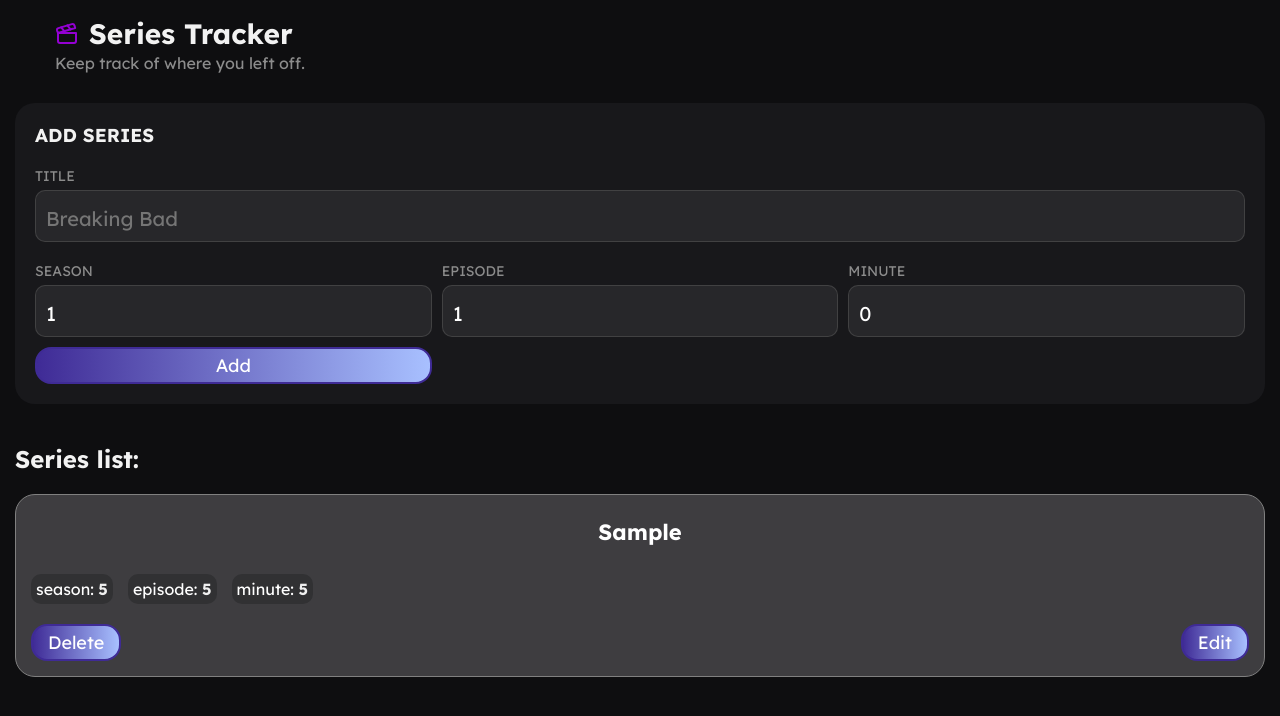
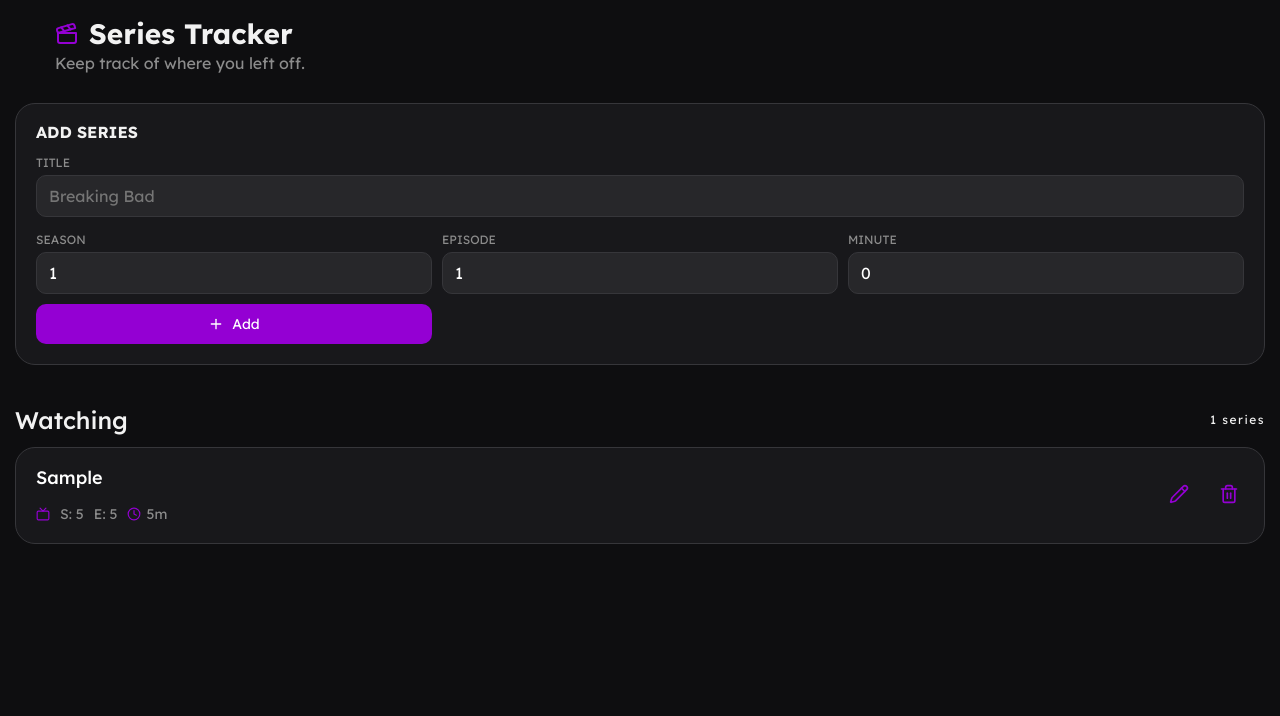
Before and after one commit to mykytalandar/series-tracker, a React (Vite) app: page / in a window 1280 px wide. Both pictures are taken after typing "Sample", "5", "5", "5" into the empty fields and a click on the button "Add". Shown: the top 716 px of the page. Built offline with nearby package versions, Linux system fonts and the light colour scheme.

Commit message:
add style

```diff
--- a/src/App.css
+++ b/src/App.css
@@ -19,6 +19,7 @@ body {
     flex-direction: column;
     gap: 20px;
     padding-inline: 15px;
+    margin-bottom: 50px;
 }
 
 input {
--- a/src/components/AddButton/AddButton.module.css
+++ b/src/components/AddButton/AddButton.module.css
@@ -1,11 +1,21 @@
 .add-button {
-    display: block;
-    border: 2px solid #3F2B96;
-    background: linear-gradient(90deg, #3F2B96 0%, #A8C0FF 100%);
-    border-radius: 0.9em;
+    display: flex;
+    align-items: center;
+    justify-content: center;
+    gap: 8px;
+
+    border: none;
+    background: var(--primary-color);
+    border-radius: 10px;
     cursor: pointer;
-    padding: 5px 15px;
-    transition: all ease-in-out 0.2s;
+    padding: 8px 16px;
+    height: 40px;
+
     font-size: 18px;
     color: white;
 }
+
+.add-button-text {
+    font-size: 14px;
+    line-height: 20px;
+}
--- a/src/components/AddButton/AddButton.tsx
+++ b/src/components/AddButton/AddButton.tsx
@@ -1,7 +1,7 @@
 import style from "./AddButton.module.css";
 
 type Props = {
-  action?: () => void
+  action?: () => void;
   type?: "button" | "submit";
   title: string;
 };
@@ -13,7 +13,22 @@ export const AddButton: React.FC<Props> = ({ action, type, title }) => {
       className={style["add-button"]}
       type={type || "button"}
     >
-      {title}
+      <svg
+        xmlns="http://www.w3.org/2000/svg"
+        width="16"
+        height="16"
+        viewBox="0 0 24 24"
+        fill="none"
+        stroke="currentColor"
+        stroke-width="2"
+        stroke-linecap="round"
+        stroke-linejoin="round"
+        aria-hidden="true"
+      >
+        <path d="M5 12h14"></path>
+        <path d="M12 5v14"></path>
+      </svg>
+      <span className={style["add-button-text"]}>{title}</span>
     </button>
   );
 };
--- a/src/components/AddSeriesForm/AddSeriesForm.module.css
+++ b/src/components/AddSeriesForm/AddSeriesForm.module.css
@@ -1,12 +1,13 @@
 .form {
     display: flex;
     flex-direction: column;
-    gap: 20px;
+    gap: 15px;
     width: 100%;
     padding: 20px;
     margin-top: 10px;
     border-radius: 20px;
     background-color: var(--form-color);
+    border: 1px solid var(--border);
 }
 
 .inputs-container {
@@ -16,18 +17,28 @@
 }
 
 .input {
-    font-size: 20px;
-    padding: 15px 10px 10px 10px;
-    border: 1px solid rgba(105, 105, 105, 0.397);
+    font-size: 16px;
+    line-height: 24px;
+    padding: 8px 12px;
+    border: 1px solid var(--border);
     border-radius: 10px;
     color: white;
 }
 
+.input:focus {
+    border-color: var(--primary-color);
+}
+
 label {
-    font-size: 14px;
+    font-size: 12px;
     font-weight: 400;
     color: var(--secondary-text-color);
     display: flex;
     flex-direction: column;
     gap: 5px;
 }
+
+.form-title {
+    font-size: 16px;
+    line-height: 16px;
+}
--- a/src/components/AddSeriesForm/AddSeriesForm.tsx
+++ b/src/components/AddSeriesForm/AddSeriesForm.tsx
@@ -46,6 +46,7 @@ export const AddSeriesForm: React.FC = () => {
           className={styles.input}
           onChange={(e) => setTitle(e.target.value)}
           placeholder="Breaking Bad"
+          required
         />
       </label>
 
--- a/src/components/SeriesCard/SeriesCard.module.css
+++ b/src/components/SeriesCard/SeriesCard.module.css
@@ -1,63 +1,80 @@
 .card {
-    border: 1px solid grey;
+    display: flex;
+    flex-direction: row;
+    justify-content: space-between;
+    align-items: center;
+    border: 1px solid var(--border);
     border-radius: 20px;
-    background-color: #3e3d40;
-    color: black;
-    padding: 15px;
+    background-color: var(--form-color);
+    padding: 20px;
 }
 
 .title-wrapper {
     display: flex;
     flex-direction: row;
-    justify-content: center;
+    justify-content: space-between;
     align-items: center;
     gap: 10px;
 }
 
 .title {
-    padding: 8px;
-    font-size: 22px;
+    font-size: 18px;
+    line-height: 20px;
+    font-weight: 500;
     color: white;
 }
 
 .content {
     display: flex;
     flex-direction: row;
-    gap: 15px;
-    margin-top: 20px;
+    align-items: center;
+    gap: 10px;
+    margin-top: 12px;
+}
+
+.content-wrapper {
+    display: flex;
+    flex-direction: column;
+    justify-content: space-between;
+    gap: 5px;
 }
 
 .text {
-    background-color: #313133;
-    padding: 5px;
-    border-radius: 10px;
-    color: white;
+    color: var(--secondary-text-color);
+    text-transform: uppercase;
+    font-weight: 400;
+    font-size: 14px;
 }
 
-.text-value {
-    font-weight: bold;
-    color: #f0f0f0;
+.text:last-child {
+    text-transform: lowercase;
 }
 
+.minute-wrapper {
+    display: flex;
+    flex-direction: row;
+    align-items: center;
+    gap: 5px;
+}
 .delete-button-wrapper {
     display: flex;
     margin-top: 20px;
 }
 
 .input {
-    font-size: 20px;
-    padding: 15px 10px 10px 10px;
-    background-color: #333;
-    border: 1px solid rgba(105, 105, 105, 0.397);
+    font-size: 16px;
+    line-height: 24px;
+    padding: 8px 12px;
+    border: 1px solid var(--border);
     border-radius: 10px;
     color: white;
 }
 
 .form {
-    display: flex;
-    flex-direction: column;
+    display: grid;
+    grid-template-columns: repeat(3, minmax(0, 1fr));
     gap: 10px;
-    width: 80%;
+    width: 100%;
     margin-top: 10px;
     border-radius: 20px;
 }
@@ -73,5 +90,12 @@
     display: flex;
     flex-direction: row;
     justify-content: space-between;
-    margin-top: 20px;
+    gap: 20px;
 }
+
+.button {
+    background-color: transparent;
+    border: none;
+    cursor: pointer;
+    padding: 5px;
+}
--- a/src/components/SeriesCard/SeriesCard.tsx
+++ b/src/components/SeriesCard/SeriesCard.tsx
@@ -3,6 +3,7 @@ import type { Series, SeriesFormData } from "../../types/Series";
 import { SeriesContext } from "../../context/SeriesContext";
 import style from "./SeriesCard.module.css";
 import { AddButton } from "../AddButton/AddButton";
+import { iconsColor } from "../../types/colors";
 
 type Props = {
   series: Series;
@@ -50,6 +51,7 @@ export const SeriesCard: React.FC<Props> = ({ series }) => {
   return (
     <article className={style.card}>
       {/* TITLE + ACTIONS */}
+      <div className={style["content-wrapper"]}>
         <div className={style["title-wrapper"]}>
           {!isEditing ? (
             <h3 className={style.title}>{series.title}</h3>
@@ -70,20 +72,51 @@ export const SeriesCard: React.FC<Props> = ({ series }) => {
           )}
         </div>
         {/* CONTENT */}
+
         {!isEditing ? (
           <div className={style.content}>
-          <span className={style.text}>
-            season: <span className={style["text-value"]}>{series.season}</span>
-          </span>
-          <span className={style.text}>
-            episode: <span className={style["text-value"]}>{series.episode}</span>
-          </span>
-          <span className={style.text}>
-            minute: <span className={style["text-value"]}>{series.minute}</span>
-          </span>
+            <svg
+              xmlns="http://www.w3.org/2000/svg"
+              width="14"
+              height="14"
+              viewBox="0 0 24 24"
+              fill="none"
+              stroke={iconsColor}
+              stroke-width="2"
+              stroke-linecap="round"
+              stroke-linejoin="round"
+              aria-hidden="true"
+            >
+              <path d="m17 2-5 5-5-5"></path>
+              <rect width="20" height="15" x="2" y="7" rx="2"></rect>
+            </svg>
+            <span className={style.text}>s: {series.season}</span>
+            <span className={style.text}>e: {series.episode}</span>
+            <div className={style["minute-wrapper"]}>
+              <svg
+                xmlns="http://www.w3.org/2000/svg"
+                width="14"
+                height="14"
+                viewBox="0 0 24 24"
+                fill="none"
+                stroke={iconsColor}
+                stroke-width="2"
+                stroke-linecap="round"
+                stroke-linejoin="round"
+                aria-hidden="true"
+              >
+                <path d="M12 6v6l4 2"></path>
+                <circle cx="12" cy="12" r="10"></circle>
+              </svg>
+              <span className={style.text}>{series.minute}m</span>
+            </div>
           </div>
         ) : (
-        <form action="/" onSubmit={(e) => e.preventDefault()} className={style.form}>
+          <form
+            action="/"
+            onSubmit={(e) => e.preventDefault()}
+            className={style.form}
+          >
             <input
               type="number"
               name="season"
@@ -110,16 +143,55 @@ export const SeriesCard: React.FC<Props> = ({ series }) => {
             />
           </form>
         )}
+      </div>
       <div className={style["buttons-wrapper"]}>
         {!isEditing ? (
           <>
-            <AddButton action={() => deleteSeries(series.id)} title="Delete" />
-            <AddButton action={handleClick} title="Edit" />
+            <button onClick={handleClick} className={style.button}>
+              <svg
+                xmlns="http://www.w3.org/2000/svg"
+                width="20"
+                height="20"
+                viewBox="0 0 24 24"
+                fill="none"
+                stroke={iconsColor}
+                stroke-width="2"
+                stroke-linecap="round"
+                stroke-linejoin="round"
+                aria-hidden="true"
+              >
+                <path d="M21.174 6.812a1 1 0 0 0-3.986-3.987L3.842 16.174a2 2 0 0 0-.5.83l-1.321 4.352a.5.5 0 0 0 .623.622l4.353-1.32a2 2 0 0 0 .83-.497z"></path>
+                <path d="m15 5 4 4"></path>
+              </svg>
+            </button>
+            <button onClick={() => deleteSeries(series.id)} className={style.button}>
+              <svg
+                xmlns="http://www.w3.org/2000/svg"
+                width="20"
+                height="20"
+                viewBox="0 0 24 24"
+                fill="none"
+                stroke={iconsColor}
+                stroke-width="2"
+                stroke-linecap="round"
+                stroke-linejoin="round"
+                aria-hidden="true"
+              >
+                <path d="M10 11v6"></path>
+                <path d="M14 11v6"></path>
+                <path d="M19 6v14a2 2 0 0 1-2 2H7a2 2 0 0 1-2-2V6"></path>
+                <path d="M3 6h18"></path>
+                <path d="M8 6V4a2 2 0 0 1 2-2h4a2 2 0 0 1 2 2v2"></path>
+              </svg>
+            </button>
+            {/* <AddButton action={() => deleteSeries(series.id)} title="Delete" />
+            <AddButton action={handleClick} title="Edit" /> */}
           </>
         ) : (
           <></>
         )}
       </div>
+      {/* </div> */}
     </article>
   );
 };
--- a/src/components/SeriesList/SeriesList.module.css
+++ b/src/components/SeriesList/SeriesList.module.css
@@ -1,7 +1,23 @@
 .series-list {
+    display: grid;
     margin-top: 20px;
+    grid-template-columns: repeat(1, minmax(0, 1fr));
+    gap: 12px;
+}
+
+.series-list-header {
+    display: flex;
+    flex-direction: row;
+    justify-content: space-between;
+    align-items: center;
 }
 
 .series-list-title {
-    margin-bottom: 20px;
+    font-weight: 500;
 }
+
+.series-count {
+    font-size: 12px;
+    line-height: 16px;
+    letter-spacing: 1.5px;
+}
--- a/src/components/SeriesList/SeriesList.tsx
+++ b/src/components/SeriesList/SeriesList.tsx
@@ -6,12 +6,19 @@ import style from "./SeriesList.module.css";
 export const SeriesList: React.FC = () => {
   const { series } = useContext(SeriesContext);
   return (
-    <div className={style['series-list']}>
+    <div className={style["series-list"]}>
       {series.length === 0 ? (
         <p>No series added yet.</p>
       ) : (
         <>
-          <h2 className={style["series-list-title"]}>Series list:</h2>
+          <div className={style["series-list-header"]}>
+            <h2 className={style["series-list-title"]}>Watching</h2>
+            {series.length > 0 && (
+              <span className={style["series-count"]}>
+                {series.length} series
+              </span>
+            )}
+          </div>
           {series.map((seriesItem) => (
             <SeriesCard key={seriesItem.id} series={seriesItem} />
           ))}
--- a/src/styles/variables.css
+++ b/src/styles/variables.css
@@ -4,5 +4,6 @@
     --secondary-text-color: #8c8c8c;
     --form-color: #18181b;
     --input-color: 	#27272a;
-    --border: #2c2c30;
+    --border: #36363a;
+    --primary-color: #9400D3;
 }
```
Lines whose indentation alone changed are shown as unchanged.
